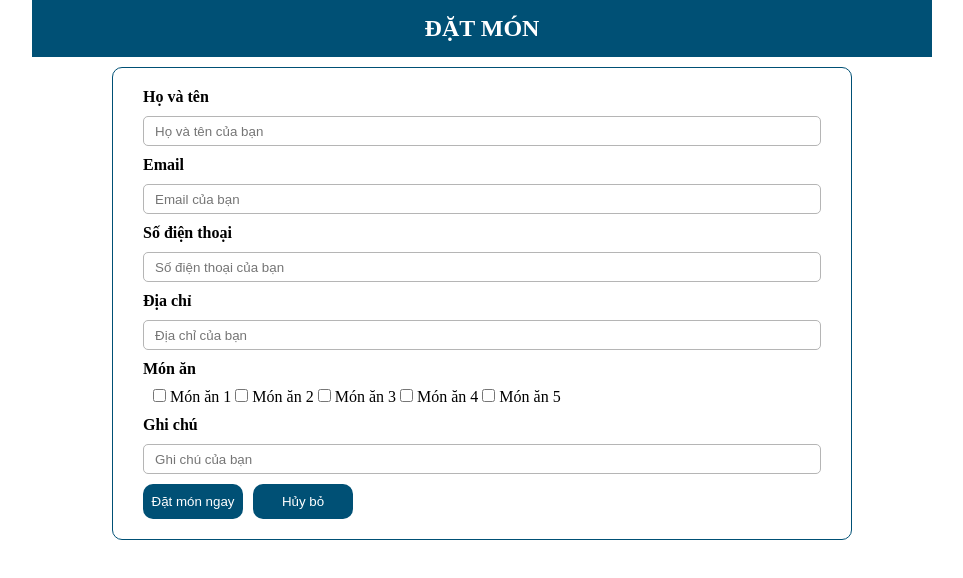
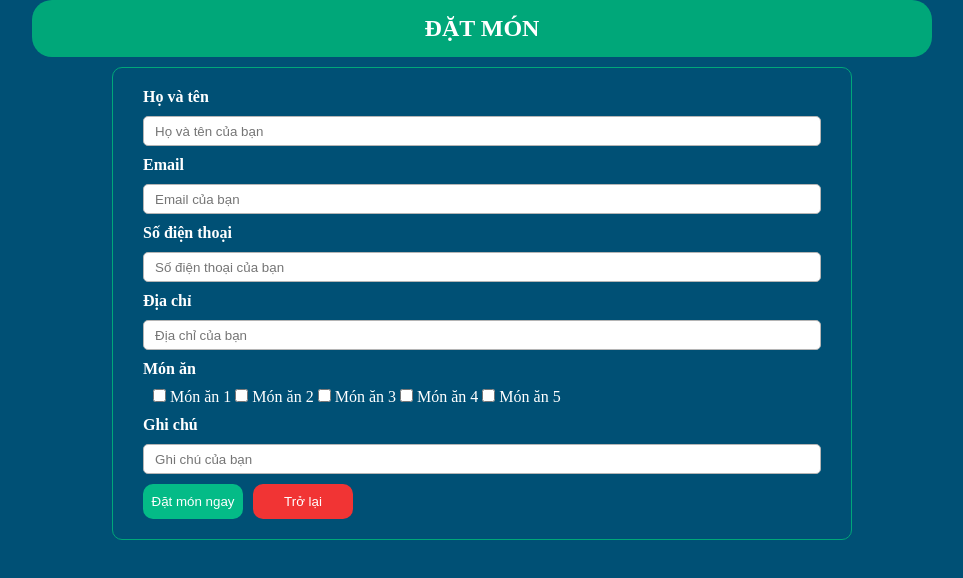
Before and after one commit to ldanh270/DominoPizzaOrder, a plain HTML site: page js-learning/index.html in a window 1280 px wide. Shown: the whole page, without its empty margins (158-1121 px from the left). Drawn offline with Linux system fonts and the light colour scheme.

Commit message:
full chuc nang

```diff
--- a/js-learning/index.html
+++ b/js-learning/index.html
@@ -12,6 +12,10 @@
                 padding: 0;
                 margin: 0;
                 border: 0;
+                color: #ffffff;
+            }
+            body {
+                background-color: #005075;
             }
             .container {
                 margin: 0 auto;
@@ -19,15 +23,16 @@
                 height: auto;
             }
             .title {
-                background-color: #005075;
+                background-color: #00a779;
                 display: flex;
+                border-radius: 20px;
                 justify-content: center;
                 padding: 15px;
-                color: white;
+                color: #fff;
             }
             .content {
                 margin: 10px 80px;
-                border: #005075 solid 1px;
+                border: #00a779 solid 1px;
                 border-radius: 10px;
                 padding: 20px 30px;
             }
@@ -40,6 +45,7 @@
                 width: 100%;
                 height: 30px;
                 margin: 10px 0px;
+                color: black;
             }
             .product-options {
                 margin: 10px;
@@ -53,11 +59,19 @@
                 gap: 10px;
             }
             .btn {
-                background-color: #005075;
                 border-radius: 10px;
                 color: #fff;
                 width: 100px;
                 height: 35px;
+            }
+            .submit-btn {
+                background-color: #04bb87;
+            }
+            .cancel-btn {
+                background-color: rgb(241, 52, 52);
+            }
+            .cancel-btn a {
+                text-decoration: none;
             }
             .notice {
                 color: red;
@@ -115,7 +129,7 @@
                 </div>
                 <div class="btns">
                     <button id="submit" class="submit-btn btn">Đặt món ngay</button>
-                    <button class="reset-btn btn">Hủy bỏ</button>
+                    <button class="cancel-btn btn"><a href="https://sites.google.com/view/dominopizza567/trang-ch%E1%BB%A7?authuser=0">Trở lại</a></button>
                 </div>
                 <span class="notice none">Đã đặt món thành công!</span>
             </section>
```
